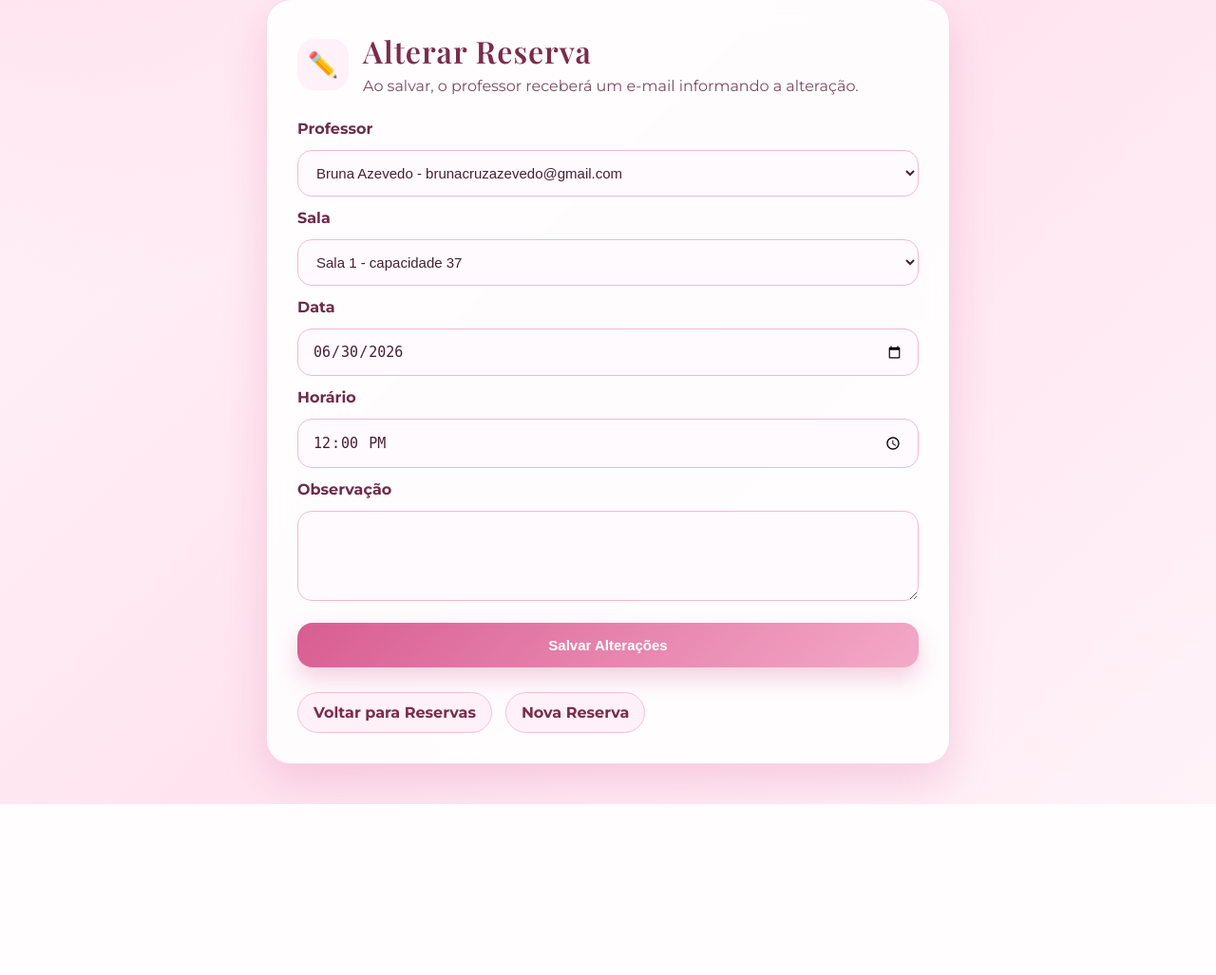
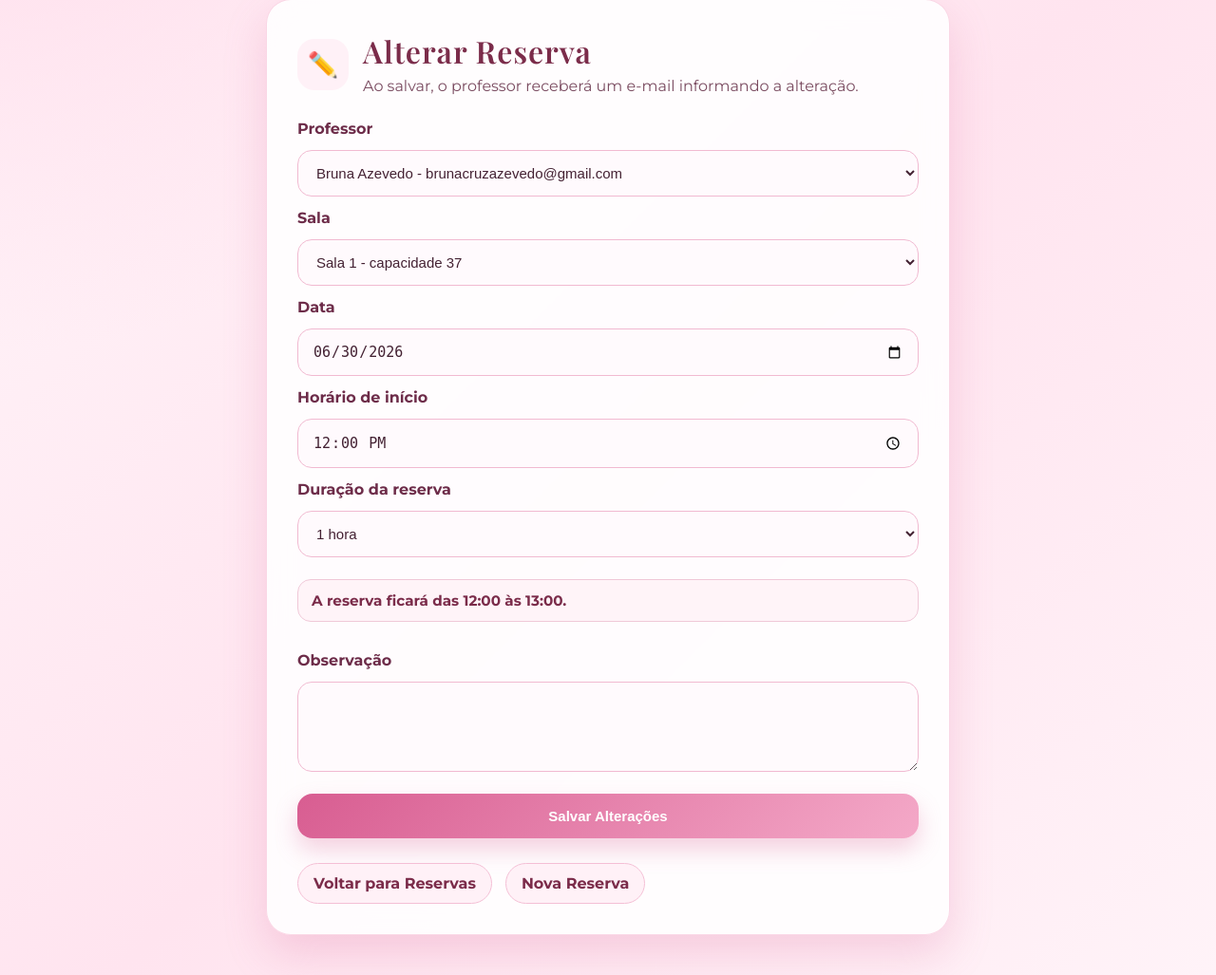
Before and after one commit to bruna-azevedo/ProjetoII, a Flask app: page /editar_reserva/2 in a window 1280 px wide. Shown: the part 269-1296 px from the top of the page at 95% size. Before the commit the page ends 1116 px from the top, so only its background shows below. Run offline with Flask 3, Linux system fonts and the light colour scheme; the visitor is signed in with stand-in values (Sample User, id 1); data comes from the database, SQL or seed files in the repository.

Commit message:
Update editar_reserva.html

```diff
--- a/templates/editar_reserva.html
+++ b/templates/editar_reserva.html
@@ -61,8 +61,20 @@
             <label>Data</label>
             <input type="date" name="data" value="{{ reserva.data }}" required>
 
-            <label>Horário</label>
+            <label>Horário de início</label>
             <input type="time" name="horario" value="{{ reserva.horario }}" required>
+
+            <label>Duração da reserva</label>
+            <select name="duracao_minutos" required>
+                <option value="30" {% if reserva.duracao_minutos == 30 %}selected{% endif %}>30 minutos</option>
+                <option value="40" {% if reserva.duracao_minutos == 40 %}selected{% endif %}>40 minutos</option>
+                <option value="50" {% if reserva.duracao_minutos == 50 %}selected{% endif %}>50 minutos</option>
+                <option value="60" {% if reserva.duracao_minutos == 60 or not reserva.duracao_minutos %}selected{% endif %}>1 hora</option>
+                <option value="90" {% if reserva.duracao_minutos == 90 %}selected{% endif %}>1 hora e 30 minutos</option>
+                <option value="120" {% if reserva.duracao_minutos == 120 %}selected{% endif %}>2 horas</option>
+                <option value="150" {% if reserva.duracao_minutos == 150 %}selected{% endif %}>2 horas e 30 minutos</option>
+                <option value="180" {% if reserva.duracao_minutos == 180 %}selected{% endif %}>3 horas</option>
+            </select>
 
             <label>Observação</label>
             <textarea name="observacao">{{ reserva.observacao }}</textarea>
@@ -78,5 +90,6 @@
 
 </main>
 
+    <script src="/static/script.js"></script>
 </body>
 </html>
```
